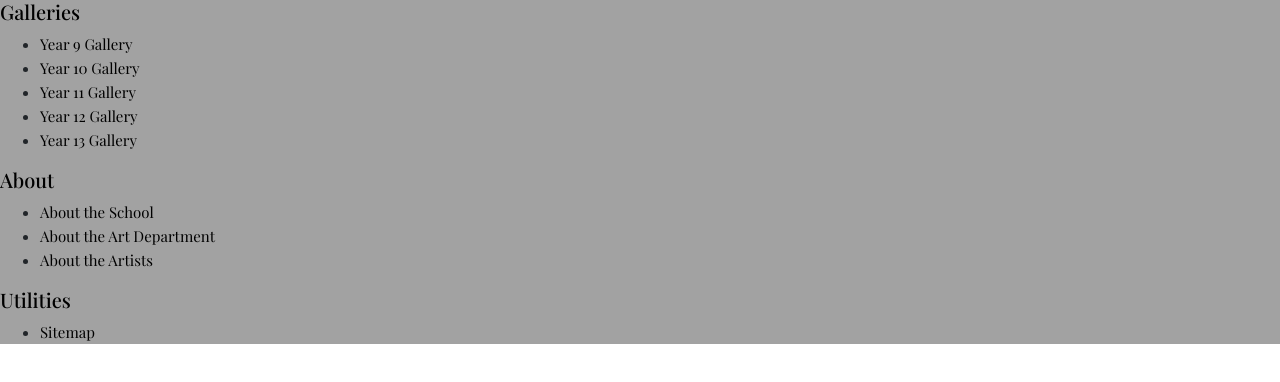
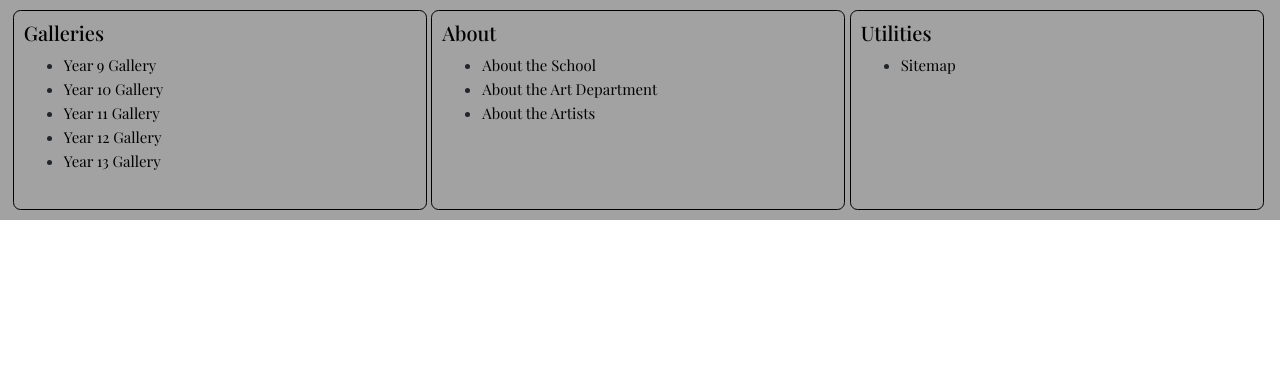
Before and after one commit to Carrot-muncher/stackblitz-starters-wpoxww7v, a website: page footer_t1.html in a window 1280 px wide. Drawn offline with nearby package versions, Linux system fonts and the light colour scheme; a web font is replaced by a local one.

Commit message:
Worked on footer type 1

```diff
--- a/footer_t1_css/large_footer_t1.css
+++ b/footer_t1_css/large_footer_t1.css
@@ -3,8 +3,28 @@
 /*Formatting the footer*/
 .footer{
     background-color: rgb(162, 162, 162);
-
+    padding: 10px 1% ;
 }
+/*Formatting the footer boxes*/
+.footer-box{
+    display: inline-block;
+    vertical-align: top;
+    margin-bottom: 0;
+    width: 33%;
+    height: 200px;
+    padding: 10px;
+    border: 1px solid black;
+    border-radius: 7.5px;
+}
+#utilities{
+    margin-bottom: 0;
+    width: 32%;
+}
+@media only screen and (min-width: 907px) {
+    #utilities {
+        width: 33%;
+    }
+  }
 /*Formatting the footer titles*/
 .footer-title{
     font-family: "Playfair Display";
--- a/footer_t1_css/medium_footer_t1.css
+++ b/footer_t1_css/medium_footer_t1.css
@@ -3,7 +3,22 @@
 /*Formatting the footer*/
 .footer{
     background-color: rgb(162, 162, 162);
-
+    padding: 10px 1% ;
+}
+/*Formatting the footer boxes*/
+.footer-box{
+    display: inline-block;
+    vertical-align: top;
+    margin-bottom: 10px;
+    width: 49%;
+    height: 200px;
+    padding: 10px;
+    border: 1px solid black;
+    border-radius: 7.5px;
+}
+#utilities{
+    margin-bottom: 0;
+    width: 99%;
 }
 /*Formatting the footer titles*/
 .footer-title{
--- a/footer_t1_css/small_footer_t1.css
+++ b/footer_t1_css/small_footer_t1.css
@@ -3,7 +3,21 @@
 /*Formatting the footer*/
 .footer{
     background-color: rgb(162, 162, 162);
-
+    padding: 10px 1% ;
+}
+/*Formatting the footer boxes*/
+.footer-box{
+    display: block;
+    margin-bottom: 10px;
+    width: 99%;
+    height: 200px;
+    padding: 10px;
+    border: 1px solid black;
+    border-radius: 7.5px;
+}
+#utilities{
+    margin-bottom: 0;
+    width: 99%;
 }
 /*Formatting the footer titles*/
 .footer-title{
```
Also changed, not shown: footer_t1.html (line endings or trailing spaces).
